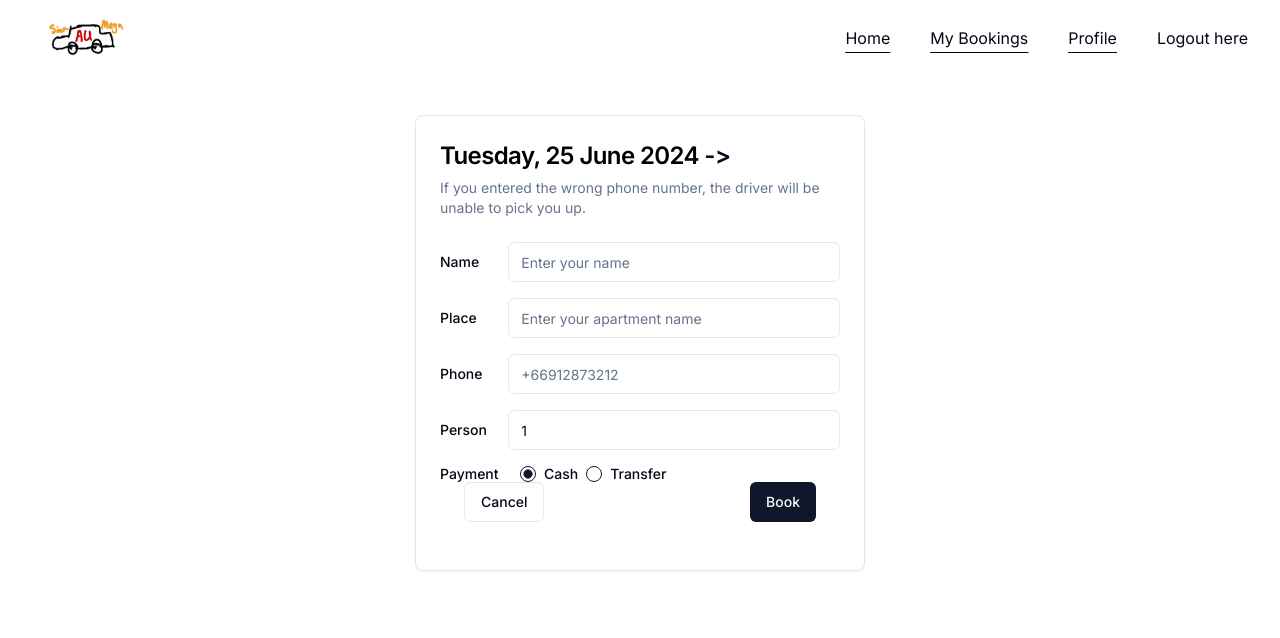
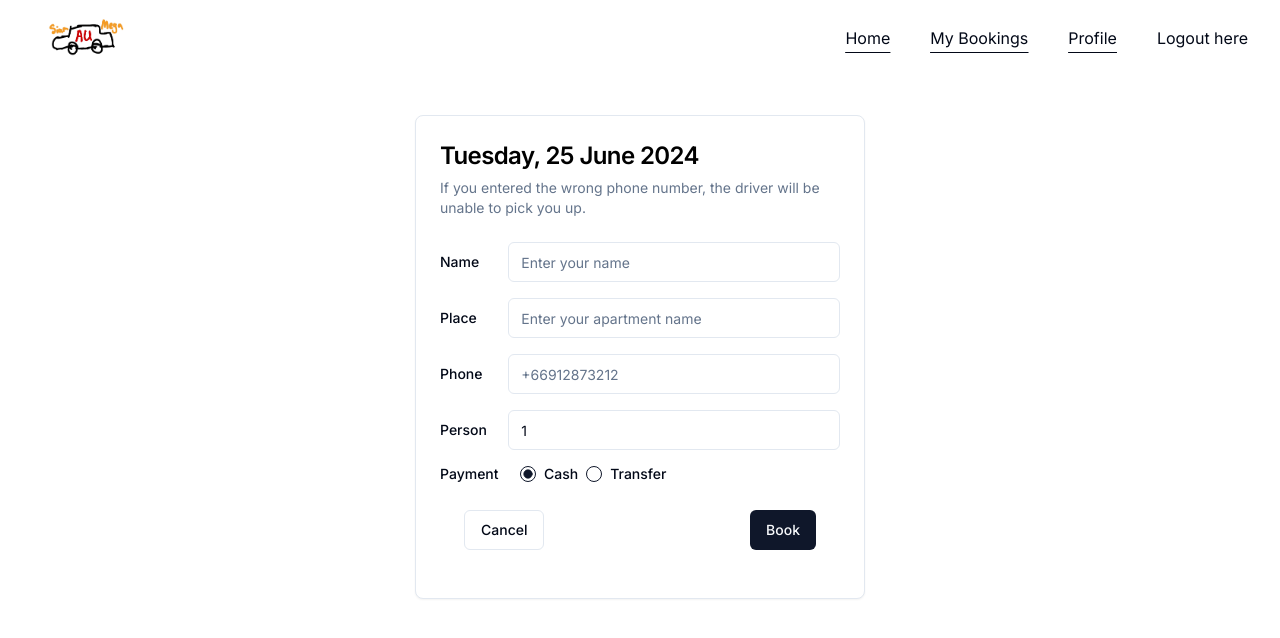
Before and after one commit to NoelPOS/AU-Van, a Next.js app: page /book in a window 1280 px wide. Shown: the top 638 px of the page. Built offline with nearby package versions, Linux system fonts and the light colour scheme; no server answers.

Commit message:
fix: booking form buttons

```diff
--- a/src/app/ui/timeslot/bookForm.tsx
+++ b/src/app/ui/timeslot/bookForm.tsx
@@ -60,7 +60,7 @@ export default function BookForm({ date }: { date: Date }) {
         <Card className="w-[450px]">
             <CardHeader>
                 <CardTitle>
-                    <DisplayDate /> {' -> '}
+                    <DisplayDate />
                 </CardTitle>
                 <CardDescription>
                     If you entered the wrong phone number, the driver will be
@@ -146,7 +146,7 @@ export default function BookForm({ date }: { date: Date }) {
                             </RadioGroup>
                         </div>
                     </div>
-                    <CardFooter className="flex justify-between">
+                    <CardFooter className="flex justify-between mt-7">
                         <Link href="/routes">
                             <Button variant="outline">Cancel</Button>
                         </Link>
```
